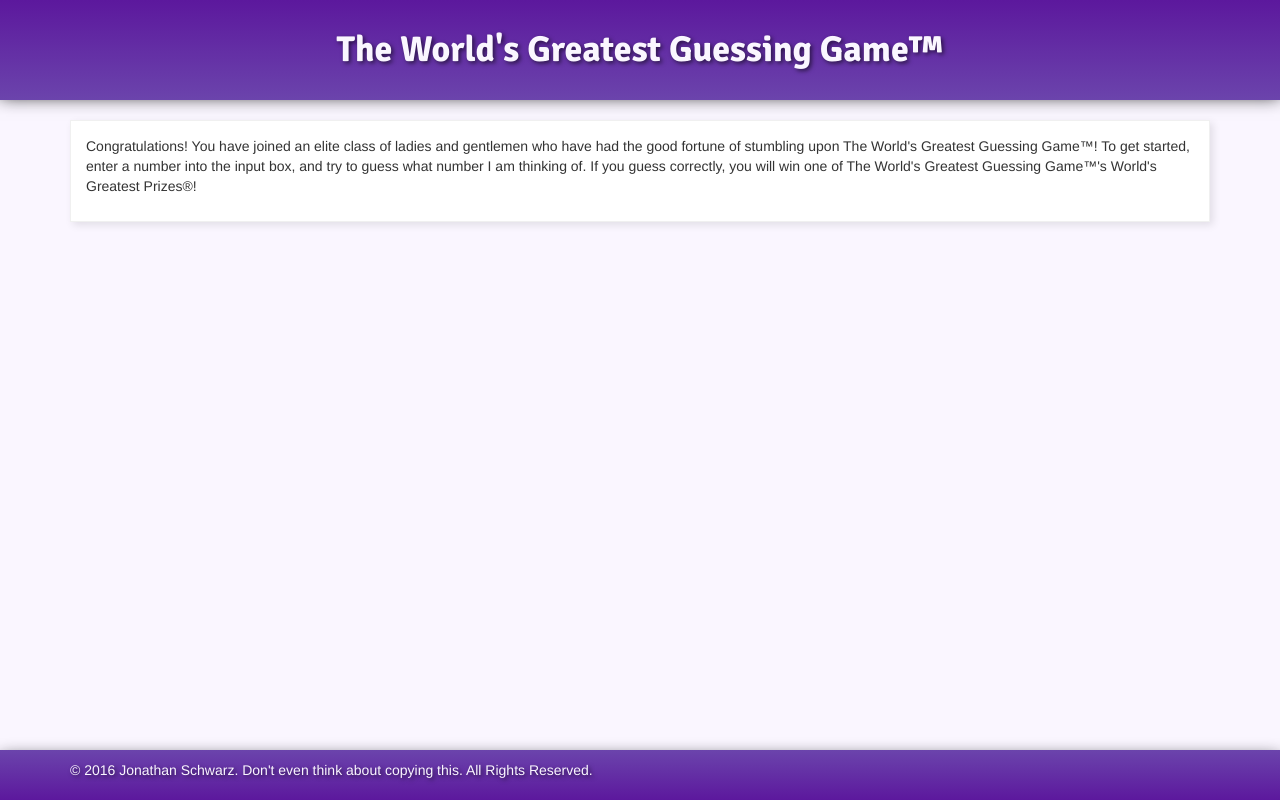
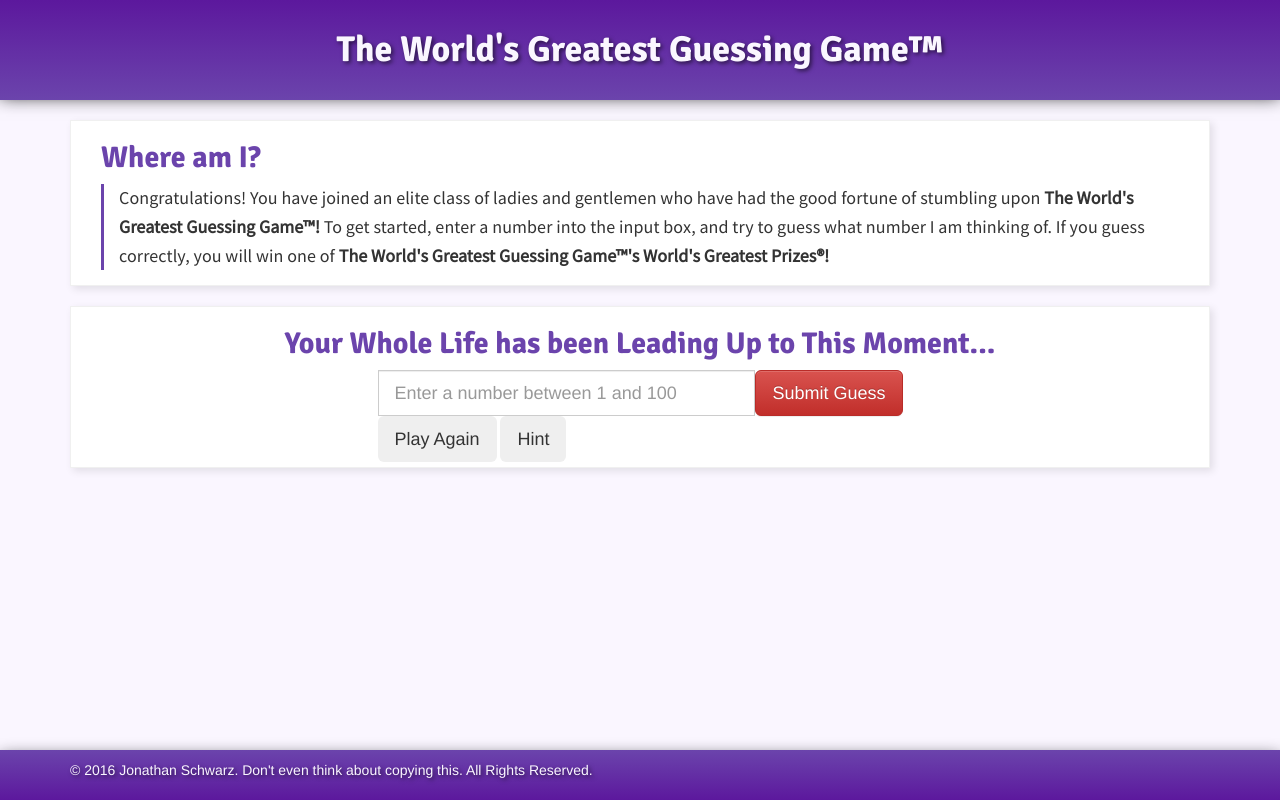
Before and after one commit to jes708/wggg, a plain HTML site: page index.html in a window 1280 px wide. Drawn offline with nearby package versions, Linux system fonts and the light colour scheme.

Commit message:
add input

```diff
--- a/css/style.css
+++ b/css/style.css
@@ -3,7 +3,7 @@ body {
 }
 
 header, main, footer {
-  min-width: 700px;
+  min-width: 900px;
 }
 
 header, footer {
@@ -14,7 +14,6 @@ header, footer {
 
 header {
   background: linear-gradient(rgb(92, 24, 157), rgb(107, 68, 172));
-  text-align: center;
   height: 100px;
   box-shadow: 0px -4px 17px rgba(0, 0, 0, 0.92);
 }
@@ -28,14 +27,38 @@ footer {
   box-shadow: 0px 8px 17px rgba(0, 0, 0, 0.92);
 }
 
-h1 {
+h1, h2 {
   font-family: 'Signika', sans-serif;
 }
 
+h2 {
+  color: rgb(107, 68, 172);
+}
+
+p {
+  font: 18px/1.6em 'Source Sans Pro', sans-serif;
+  letter-spacing: 0.1px;
+  border-left: 3px solid rgb(107, 68, 172);
+  padding-left: 15px;
+}
+
 section {
-  padding: 15px;
+  padding: 0 30px 5px 30px;
   background: white;
   margin: 20px 0;
   border: 1px solid rgba(0, 0, 0, 0.06);
   box-shadow: 3px 3px 8px rgba(0, 0, 0, 0.1);
 }
+
+.center-scrunch {
+  width: 525px;
+  margin: 0 auto;
+}
+
+.input-group {
+  display: table-cell;
+}
+
+.center {
+  text-align: center;
+}
--- a/index.html
+++ b/index.html
@@ -4,7 +4,9 @@
     <meta charset="utf-8">
     <title>The World's Greatest Guessing Game™</title>
 
+    <!-- fonts -->
     <link href='https://fonts.googleapis.com/css?family=Signika:700' rel='stylesheet' type='text/css'>
+    <link href='https://fonts.googleapis.com/css?family=Source+Sans+Pro' rel='stylesheet' type='text/css'>
 
     <!-- normalize CSS -->
     <link rel="stylesheet" href="css/normalize.css">
@@ -23,12 +25,26 @@
   <body>
     <header>
       <div class="container">
-        <h1>The World's Greatest Guessing Game™</h1>
+        <h1 class="center">The World's Greatest Guessing Game™</h1>
       </div>
     </header>
     <main class="container">
       <section>
-        <p>Congratulations!  You have joined an elite class of ladies and gentlemen who have had the good fortune of stumbling upon The World's Greatest Guessing Game™!  To get started, enter a number into the input box, and try to guess what number I am thinking of.  If you guess correctly, you will win one of The World's Greatest Guessing Game™'s World's Greatest Prizes®!</p>
+        <h2>Where am I?</h2>
+        <p>Congratulations! You have joined an elite class of ladies and gentlemen who have had the good fortune of stumbling upon <strong>The World's Greatest Guessing Game™!</strong> To get started, enter a number into the input box, and try to guess what number I am thinking of.  If you guess correctly, you will win one of <strong>The World's Greatest Guessing Game™'s World's Greatest Prizes®!</strong></p>
+      </section>
+      <section class="clearfix">
+        <h2 class="center">Your Whole Life has been Leading Up to This Moment...</h2>
+        <div class="center-scrunch">
+          <div class="input-group">
+            <input type="text" placeholder="Enter a number between 1 and 100" class="input-lg form-control">
+          </div>
+          <div class="input-group-btn">
+            <button type="button" id="playersGuess" onclick="doesNumberToGuessExist()" class="btn btn-lg btn-secondary btn-danger">Submit Guess</button>
+          </div>
+            <button type="button" id="playAgain" onclick="doesNumberToGuessExist()" class="btn btn-lg btn-secondary">Play Again</button>
+            <button type="button" id="Hint" onclick="doesNumberToGuessExist()" class="btn btn-lg btn-secondary">Hint</button>
+        </div>
       </section>
     </main>
     <footer>
```
